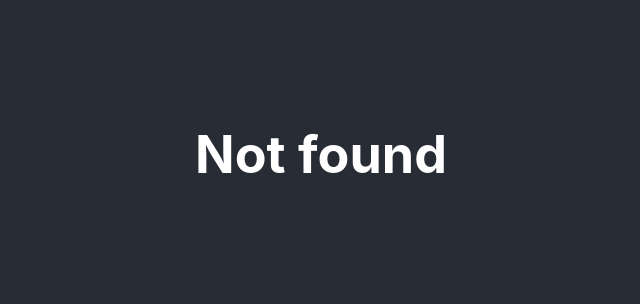
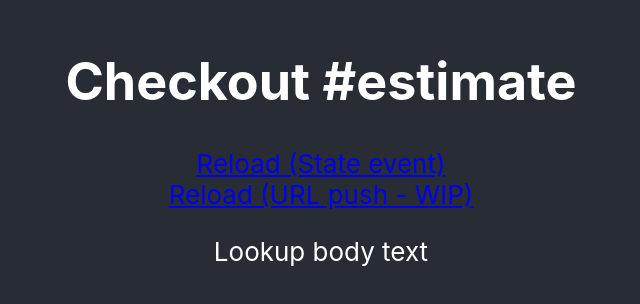
Before and after one commit to stuffmattdoes/finite-state-machine-router, a React (Create React App) app: page /checkout/estimate/trade-in in a window 1280 px wide. Before the commit this address led to /checkout/404. Shown: the part 246-550 px from the top of the page, without its empty margins (319-959 px from the left). Built offline with nearby package versions, Linux system fonts and the light colour scheme.

Commit message:
fixed URL deriving

```diff
--- a/src/components/Checkout.jsx
+++ b/src/components/Checkout.jsx
@@ -1,9 +1,9 @@
 import React from 'react';
 import { Link } from '../machine';
 
-function Checkout ({ children, machine}) {
+function Checkout ({ children, machine, match }) {
     return <div className='checkout'>
-        <h1>Checkout</h1>
+        <h1>Checkout #{match.params.stockNumber}</h1>
         <Link event={'RELOAD'}>Reload (State event)</Link>
         <br/>
         <Link href='/loading'>Reload (URL push - WIP)</Link>
--- a/src/components/Error.jsx
+++ b/src/components/Error.jsx
@@ -7,7 +7,7 @@ function Error({ children, machine }) {
         {children}
         <Link event={'RELOAD'}>Reload (State event)</Link>
         <br/>
-        <Link href='/loading/asdfasdf'>Reload (URL push - WIP)</Link>
+        <Link href='/loading'>Reload (URL push - WIP)</Link>
     </div>;
 }
 
--- a/src/components/Loader.jsx
+++ b/src/components/Loader.jsx
@@ -3,7 +3,7 @@ import React, { useEffect } from 'react';
 function Loader ({ children, machine }) {
     useEffect(() => {
         const res = Math.random() > 0.5 ? true : false;
-        let id = setTimeout(() => res ? machine.send('RESOLVE') : machine.send('REJECT'), 1500);
+        let id = setTimeout(() => res ? machine.send('RESOLVE', { params: { stockNumber: 1002 }}) : machine.send('REJECT'), 1500);
         return () => clearTimeout(id);
     }, []);
     return <div className='loader'>
--- a/src/machine/Machine.jsx
+++ b/src/machine/Machine.jsx
@@ -7,6 +7,7 @@
         - If exact match, return corresponding state
         - If inexact match, determine if dynamic
         - Otherwise, return 404
+    3. If attemtping to resolve to a dynamic path without proper url param meta, throw error
 
 */
 
@@ -36,17 +37,19 @@ export function Machine ({ children: machineChildren, history, id: machineId, pa
             path: url,
             stack: routeMap[url]
         }
-        // Exact match, no dynamic URL found
+
+        // 1. Exact match, no dynamic URL needed
         if (match.stack) {
             return match;
         }
 
-        // No exact match, check for dynamic URL match
+        // 2. No exact match, check for dynamic URL match
         const dynamicPaths = Object.keys(routeMap).filter(route => route.match(/\/:/g));
 
         if (dynamicPaths.length) {
-            // Split url into arrays of paths
+            // 2.1 Split url && route map into arrays, compare 1 by 1
             const urlSegments = segmentize(url);
+            // console.log(url, urlSegments);
             let params;
             const path = dynamicPaths.find(p => {
                 const pathSegments = segmentize(p);
@@ -56,11 +59,12 @@ export function Machine ({ children: machineChildren, history, id: machineId, pa
                     return false;
                 }
 
+                // 2.2 infer parameter from URL from first path that matches in length
                 return !pathSegments.map((pathSegment, i) => {
                     if (isDynamic(pathSegment)) {
                         params[pathSegment.slice(1)] = urlSegments[i];
                         return true;
-                    } else if (pathSegment === pathSegment[i]) {
+                    } else if (pathSegment === urlSegments[i]) {
                         return true;
                     }
 
@@ -77,19 +81,40 @@ export function Machine ({ children: machineChildren, history, id: machineId, pa
             return null;
         }
     }
+    function injectUrlParameters(path, params) {
+        const url = segmentize(path).map(seg => {
+            if (isDynamic(seg)) {
+                const segParam = seg.replace(':', '');
+
+                if (Object.keys(params).includes(segParam)) {
+                    return params[segParam];
+                }
+
+                // throw error
+                console.error(`Cannot push to a dynamic URL without supplying the proper parameters: ${seg} url segment is missing.`);
+            }
+
+            return seg;
+        });
+
+        return '/' + url.join('/');
+    }
     function resolveStack(stack) {
-        // console.log('resolveStack', stack);
+        console.log('resolveStack', stack);
         setState({ ...state, current: stack });
     }
-    function resolvePath(path) {
-        if (path !== history.location.pathname) {
-            // console.log('resolvePath', history.location.pathname, 'to', path);
-            history.push(path, { stack: state.current });
+    function resolvePath(path, params) {
+        const url = injectUrlParameters(path, params);
+        console.log(url, history.location.pathname);
+
+        if (url !== history.location.pathname) {
+            console.log('resolvePath', history.location.pathname, 'to', url);
+            history.push(url, { stack: state.current });
         }
     }
-    function transition(event, target) {
-        // console.log('transition', event, target);
-        setState({ ...state, current: target })
+    function send(event, meta) {
+        console.log(event, meta);
+        setState({ ...state, current: meta.target, _event: { event, meta } });
     }
 
     // useEffect(() => history.listen((location, action) => {
@@ -135,21 +160,21 @@ export function Machine ({ children: machineChildren, history, id: machineId, pa
     const routeParams = useMemo(() => {
         const initialChild = newChildren.find(c => c.props.initial) || newChildren[0];
         const { pathname: url } = history.location;
-        // let params;
 
         // Derive state from URL
         if (!isRootSemgent(url)) {
             const match = deriveStateFromUrl(url);
             const { params, path, stack } = match;
-            console.log(match);
 
-            if (stack) {
-                resolveStack(`#${machineId}${stack}`);
+            if (match) {
+                resolveStack(stack);
             } else {
                 // Resolve to 404
                 resolveStack(`#${machineId}.*`);
                 // console.error(`Route ${url} was not found!`);
             }
+
+            return params;
         } else {
             // Resolve to default URL
             resolveStack(`#${machineId}.${initialChild.props.id}`);
@@ -163,10 +188,10 @@ export function Machine ({ children: machineChildren, history, id: machineId, pa
         current: state.current,
         history,
         id: machineId,
-        // params: routeParams,
+        params: routeParams,
         resolvePath,
         resolveStack,
-        transition
+        send
     }
 
     return <MachineContext.Provider value={providerValue}>
--- a/src/machine/State.jsx
+++ b/src/machine/State.jsx
@@ -22,10 +22,10 @@ StateNodeContext.displayName = 'StateNode';
 
 function State(props) {
     const { children, component: WrappedComponent, id, initial, onEntry, onExit, path, type } = props;
-    const { current, history, id: machineId, resolvePath, resolveStack, transition } = useContext(MachineContext);
+    const { current, history, id: machineId, params, resolvePath, resolveStack, send: machineSend } = useContext(MachineContext);
     const { parent } = useContext(StateNodeContext);
     const { stack: parentStack, path: parentPath } = parent;
-    const [ { _mounted }, setState ] = useState({ _mounted: false });
+    const [ { mounted }, setState ] = useState({ mounted: false });
     const getStateNodeStack = (id) => parentStack ? `${parentStack}.${id}` : `#${machineId}.${id}`;
     const stack = getStateNodeStack(id);
     const stackPath = path ? parentPath ? parentPath + path : path : parentPath;
@@ -33,7 +33,7 @@ function State(props) {
         if (current.includes(stack)) {
             return {
                 exact: current === stack,
-                // params: {},
+                params,
                 path: stackPath,
                 url: history.location.pathname
             }
@@ -41,27 +41,31 @@ function State(props) {
             return false;
         }
     })();
-    const _send = (event) => transition(event, getStateNodeStack(events[event]));
+    const send = (event, meta) => {
+        if (events[event]) {
+            machineSend(event, { ...meta, target: events[event] });
+        }
+    }
 
     const { initialChild, _type, events } = useMemo(() => {
-        const _childrenArr = React.Children.toArray(children);
-        const _childStates = _childrenArr.filter(c => c.type.name === 'State');
-        const events = _childrenArr.reduce((acc, t) => {
+        const childrenArr = React.Children.toArray(children);
+        const childStates = childrenArr.filter(c => c.type.name === 'State');
+        const events = childrenArr.reduce((acc, t) => {
             if (t.type.name === 'Transition') {
                 acc[t.props.event] = t.props.target;
             }
             return acc;
         }, {});
-        const initialChild = _childStates.find(c => c.props.initial) || _childStates[0];
+        const initialChild = childStates.find(c => c.props.initial) || childStates[0];
 
         // Determine State type, if unspecified by props
         // 'parallel' is the only StateNode type you'd need to specify. All others can be derived.
         let _type = type;
 
         if (_type !== 'parallel') {
-            if (!_childStates.length) {
+            if (!childStates.length) {
                 _type = 'atomic';
-            } else if (_childStates.length > 1) {
+            } else if (childStates.length > 1) {
                 _type = 'compound';
             } else {
                 _type = 'default';
@@ -76,18 +80,18 @@ function State(props) {
             resolveStack(`${stack}.${initialChild.props.id}`);
         }
         if (_type === 'atomic' && match && path !== '*') {
-            stackPath && resolvePath(stackPath);
+            stackPath && resolvePath(stackPath, params);
         }
-        if (!match && _mounted) {
+        if (!match && mounted) {
             onExit && onExit();
-            setState({ _mounted: false });
+            setState({ mounted: false });
         }
     }, [ current ]);
 
     useEffect(() => {
-        if(match && !_mounted) {
+        if(match && !mounted) {
             onEntry && onEntry();
-            setState({ _mounted: true });
+            setState({ mounted: true });
         }
     }, [ current ]);
 
@@ -97,16 +101,17 @@ function State(props) {
             path: stackPath,
             stack
         },
-        send: _send
+        send
     }
     const componentProps = {
         ...props,
         history,
         machine: {
+            current,
             events,
-            current,
-            send: _send
-        }
+            send
+        },
+        match
     }
     delete componentProps.component;
     delete componentProps.id;
```
